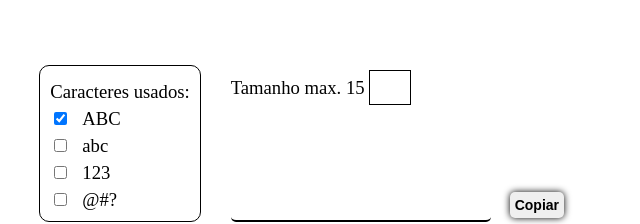
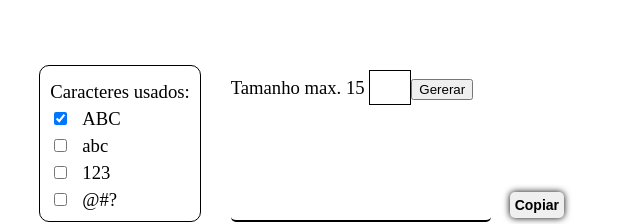
Before and after one commit to kikeeufalo/GeradorDeSenhas, a plain HTML site: page gerador/index.html in a window 1280 px wide. Shown: the part 181-405 px from the top of the page, without its empty margins (320-960 px from the left). Drawn offline with Linux system fonts and the light colour scheme.

Commit message:
Update index.html

```diff
--- a/gerador/index.html
+++ b/gerador/index.html
@@ -22,7 +22,7 @@
             <p class="check-p"><input id="@#?" type="checkbox">@#?</p>
         </div>
         <div class="input-senha">
-            <p class="pos">Tamanho max. 15 <input id="tamanho" class="tamanho" type="number"></p>
+            <p class="pos">Tamanho max. 15 <input id="tamanho" class="tamanho" type="number"><button>Gererar</button></p>
             <div class="styl">
                 <input id="resultado" type="text">
                 <input id="copiar" type="button" value="Copiar">
```
